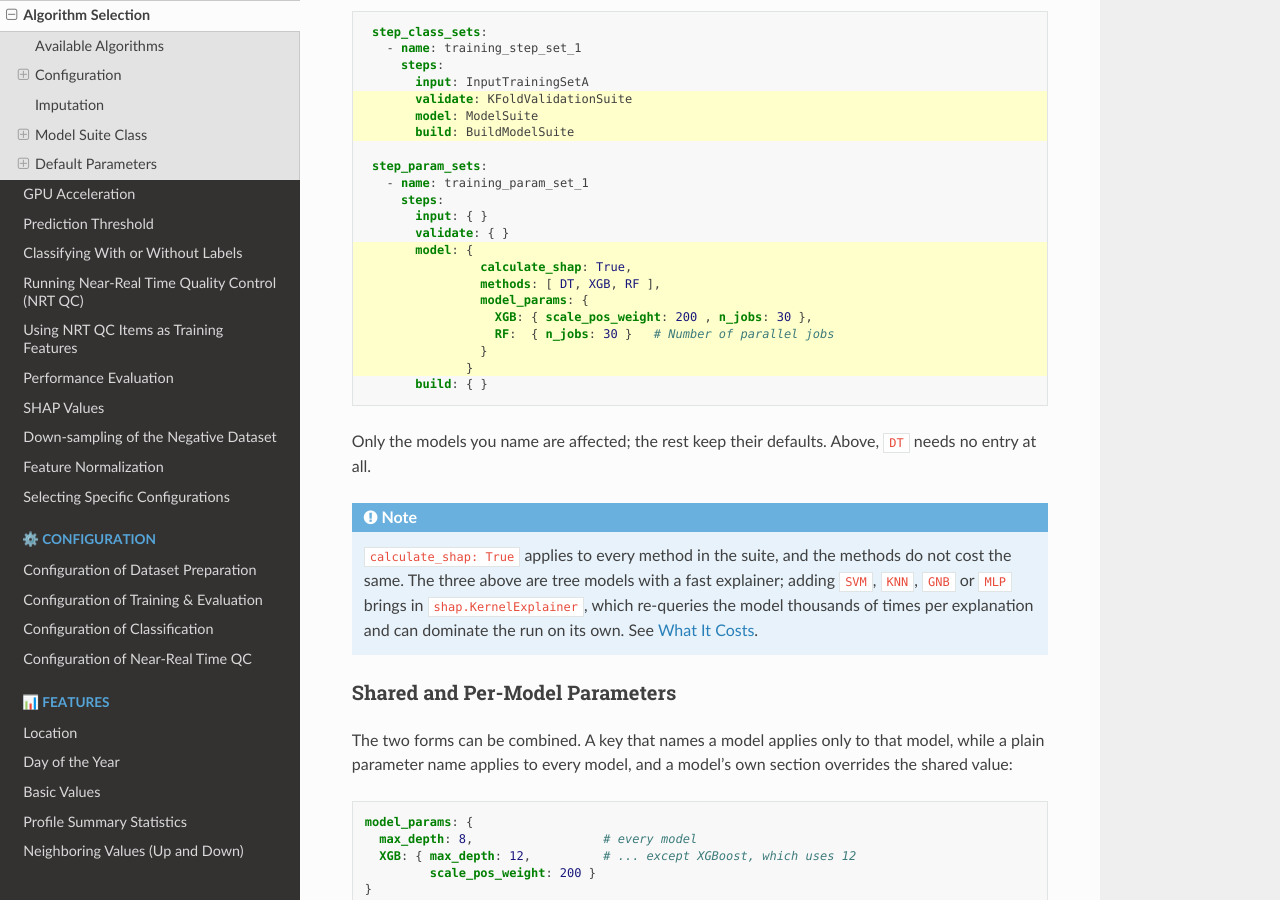
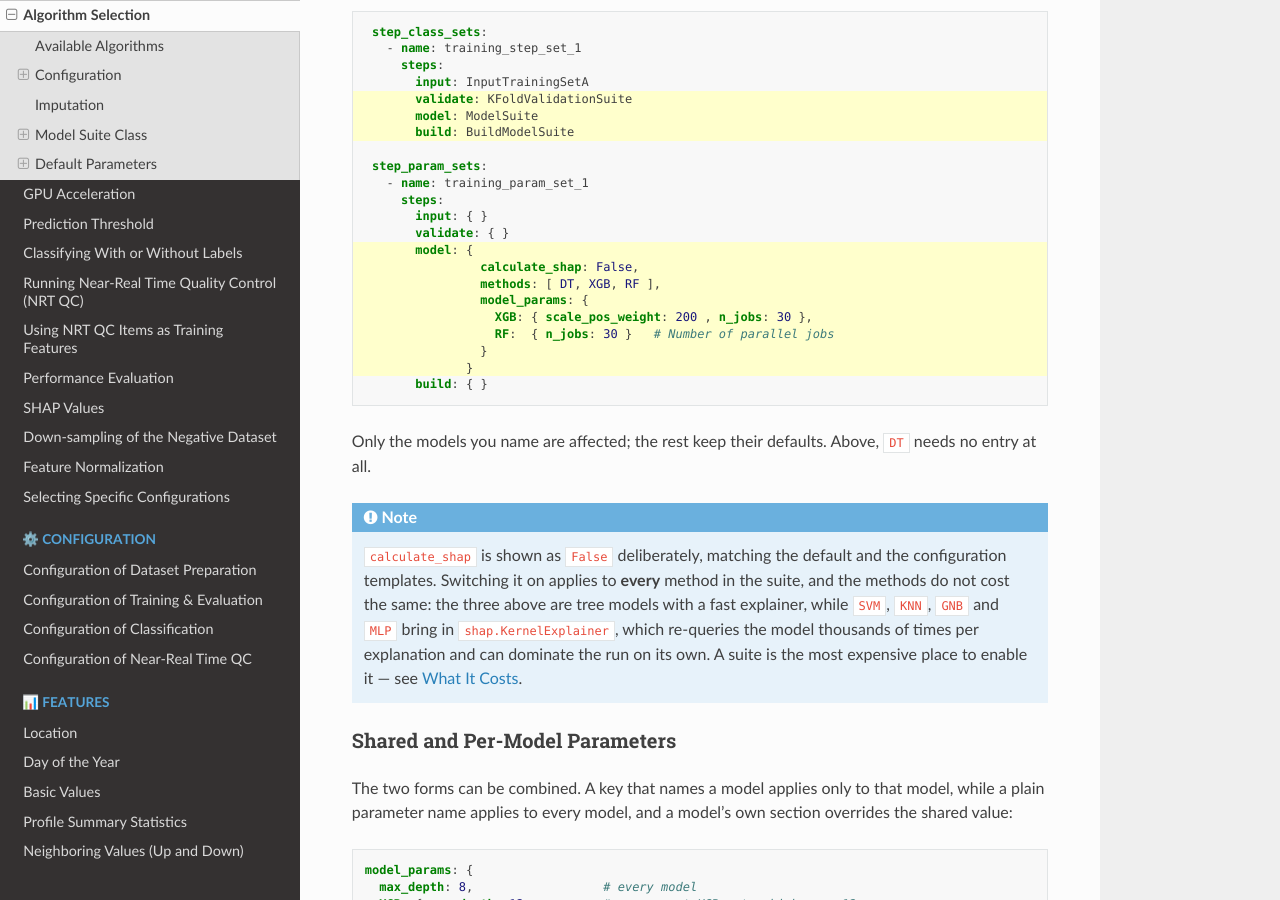
Before and after one commit to AIQC-Hub/aiqclib, a Sphinx documentation site: the page built from docs/source/how-to/algorithm_selection.rst, in a window 1280 px wide and 900 px high, scrolled down 2451 px. Built offline with Sphinx 7.4.7 and the Read the Docs theme 3.1.0, drawn with Linux system fonts in a browser that asks for light colours.

Commit message:
Show calculate_shap as False in the ModelSuite example
The example set it to True, contradicting both the code default and the
shipped config templates, which all use False. A suite is the worst
place to model that: the setting applies to every method, and SVM, KNN,
GNB and MLP route through KernelExplainer, which re-queries the model
thousands of times per explanation.

Also notes in the classification-labels guide that classify is where
SHAP costs most, since that phase does no fitting.

Co-Authored-By: Claude Opus 5 <noreply@anthropic.com>

```diff
--- a/docs/source/how-to/algorithm_selection.rst
+++ b/docs/source/how-to/algorithm_selection.rst
@@ -118,7 +118,7 @@ Training Configuration Example
           input: { }
           validate: { }
           model: {
-                   calculate_shap: True,
+                   calculate_shap: False,
                    methods: [ DT, XGB, RF ],
                    model_params: {
                      XGB: { scale_pos_weight: 200 , n_jobs: 30 },
@@ -131,11 +131,13 @@ Only the models you name are affected; the rest keep their defaults. Above,
 ``DT`` needs no entry at all.
 
 .. note::
-   ``calculate_shap: True`` applies to every method in the suite, and the
-   methods do not cost the same. The three above are tree models with a fast
-   explainer; adding ``SVM``, ``KNN``, ``GNB`` or ``MLP`` brings in
-   ``shap.KernelExplainer``, which re-queries the model thousands of times per
-   explanation and can dominate the run on its own. See :ref:`shap-cost`.
+   ``calculate_shap`` is shown as ``False`` deliberately, matching the default
+   and the configuration templates. Switching it on applies to **every** method
+   in the suite, and the methods do not cost the same: the three above are tree
+   models with a fast explainer, while ``SVM``, ``KNN``, ``GNB`` and ``MLP``
+   bring in ``shap.KernelExplainer``, which re-queries the model thousands of
+   times per explanation and can dominate the run on its own. A suite is the
+   most expensive place to enable it — see :ref:`shap-cost`.
 
 Shared and Per-Model Parameters
 ^^^^^^^^^^^^^^^^^^^^^^^^^^^^^^^
--- a/docs/source/how-to/classification_labels.rst
+++ b/docs/source/how-to/classification_labels.rst
@@ -85,3 +85,7 @@ is controlled independently by ``calculate_shap`` (see :doc:`shap_values`):
 
 In the label-free mode the ``label`` column of the SHAP output is null, while
 the per-feature SHAP contributions and the ``score`` are unaffected.
+
+It is off by default, and classification is where it costs most: the phase does
+no fitting, so nearly all of its time goes into explaining. Enable it when you
+want the explanations, not as a matter of course — see :ref:`shap-cost`.
```
Also changed, not shown: CHANGELOG.md (+1 -0 lines).
